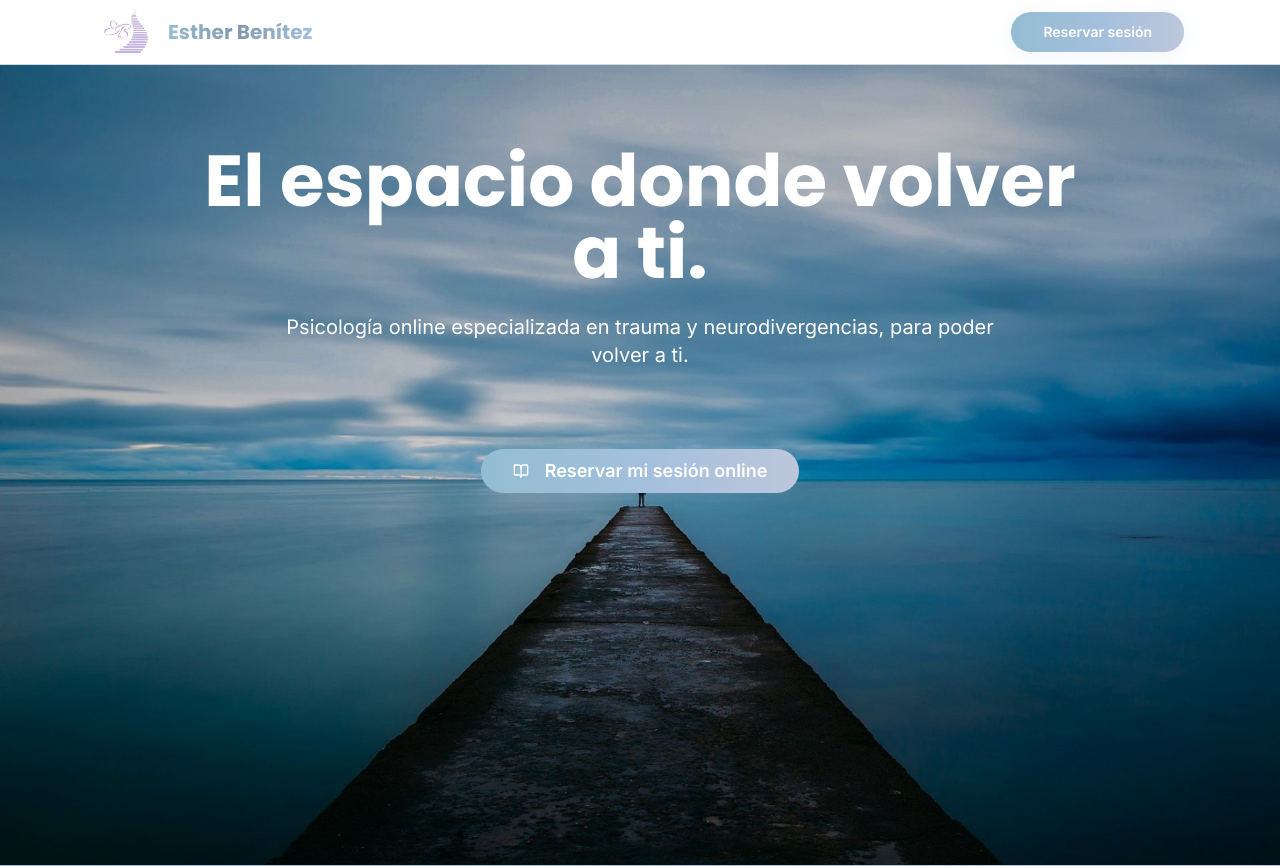
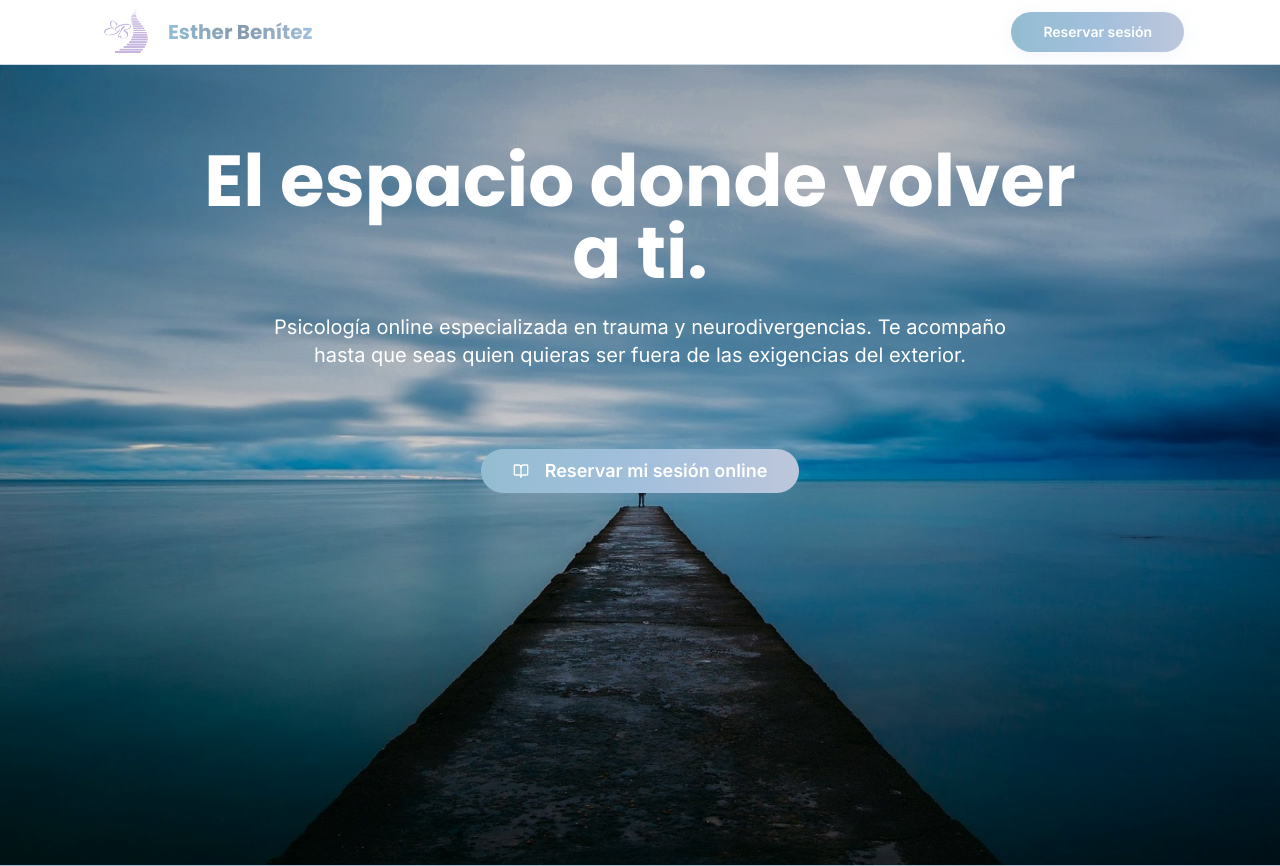
Before and after one commit to estherbenitezcoll-design/esther-understood-healing, a React (Vite) app: page / in a window 1280 px wide. Shown: the top 866 px of the page. Built offline with nearby package versions, Linux system fonts and the light colour scheme.

Commit message:
Update hero subtitle text
Change subtitle text in the hero section to "Psicología online especializada en trauma y neurodivergencias. Te acompaño hasta que seas quien quieras ser fuera de las exigencias del exterior."

```diff
--- a/src/components/HeroSection.tsx
+++ b/src/components/HeroSection.tsx
@@ -23,7 +23,7 @@ const HeroSection = () => {
               El espacio donde volver a ti.
             </h1>
             <p className="text-lg sm:text-xl text-white leading-relaxed max-w-3xl mx-auto font-normal">
-              Psicología online especializada en trauma y neurodivergencias, para poder volver a ti.
+              Psicología online especializada en trauma y neurodivergencias. Te acompaño hasta que seas quien quieras ser fuera de las exigencias del exterior.
             </p>
           </div>
 
```
